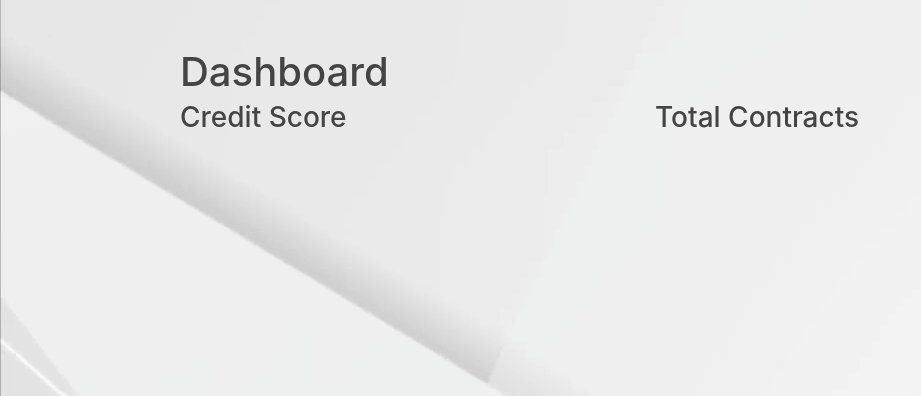
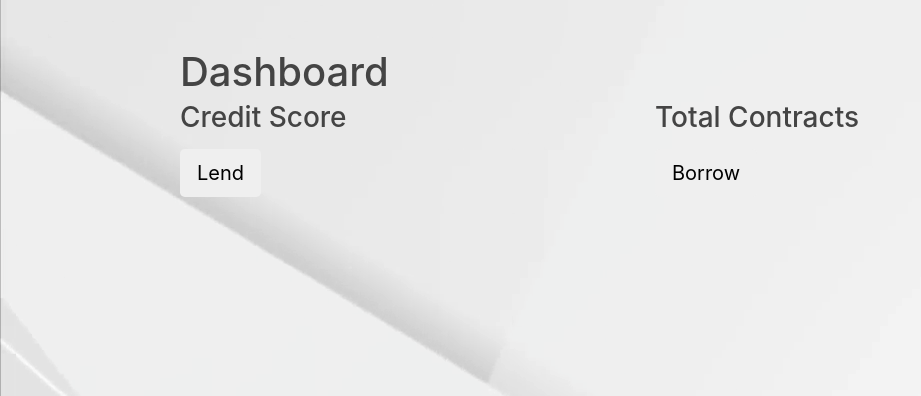
Before and after one commit to Iain530/Ethefux, a Django app: page /dashboard/ in a window 1280 px wide. Shown: the part 74-470 px from the top of the page, without its empty margins (0-921 px from the left). Run offline with Django 3.2, Linux system fonts and the light colour scheme; the visitor is signed in with stand-in values (Sample User, id 1); some libraries are stand-ins or nearby versions.

Commit message:
Lots of shit

```diff
--- a/ethefux/ethefux_app/urls.py
+++ b/ethefux/ethefux_app/urls.py
@@ -4,8 +4,11 @@
 app_name = 'ethefux_app'
 
 urlpatterns = [
-	url(r'^$', views.index, name='index'),
-        url(r'^about/$', views.about, name='about'),
-        url(r'^dashboard/$', views.dashboard, name="dashboard"),
-        url(r'^account/$', views.account, name="account"),
+    url(r'^$', views.index, name='index'),
+    url(r'^about/$', views.about, name='about'),
+    url(r'^dashboard/$', views.dashboard, name="dashboard"),
+    url(r'^account/$', views.account, name="account"),
+    url(r'propose/$',views.propose_contract, name="propose_contract"),
+    url(r'request/$', views.request_contract, name="request_contract"),
+    url(r'accept/$', views.accept_contract, name="accept_contract")
 ]
--- a/ethefux/ethefux_app/views.py
+++ b/ethefux/ethefux_app/views.py
@@ -22,11 +22,12 @@
 
 @login_required
 def dashboard(request):
+
     return render(request, 'dashboard.html')
 
 # Propose a contract to a debtor
 @login_required
-def proposeContract(request):
+def propose_contract(request):
     context_dict = {}
     loanForm = LoanForm()
 
@@ -51,7 +52,7 @@
 
 # Request a loan from a loaner
 @login_required
-def requestContract(request):
+def request_contract(request):
     context_dict = {}
     loanForm = LoanForm()
 
@@ -75,7 +76,7 @@
 
 # Show a potential contract to a user and allow them to accept/decline it
 @login_required
-def acceptContract(request):
+def accept_contract(request):
     context_dict = {}
 
     if request.method == "POST":
@@ -104,7 +105,7 @@
                 if(accepted is not None):
                     if accepted == True:
                         # Try to deploy the contract
-                        deployContract(request)
+                        deploy_contract(request)
                 else:
                     # Decline the proposed contract and notify other parties
                     pass
@@ -114,7 +115,7 @@
 
 # Deploy
 @login_required
-def deployContract(request):
+def deploy_contract(request):
     if request.method == "POST":
         contractid = request.POST.get("contract_id")
         proposal = ContractProposal.objects.get(id=contractid)
--- a/ethefux/templates/dashboard.html
+++ b/ethefux/templates/dashboard.html
@@ -25,6 +25,15 @@
                     <p>{{ total_contracts }}</p>
                 </div>
             </div>
+        </div>
+    </div>
+
+    <div class="row">
+        <div class="col-md-6">
+            <button type="button" class="btn btn-lg">Lend</button>
+        </div>
+        <div class="col-md-6">
+            <button type="button" class="btn btn-lg">Borrow</button>
         </div>
     </div>
 
```
Also changed, not shown: ethefux/templates/ethefux_app/propose_contract.html (renamed from ethefux/templates/proposeContract.html), ethefux/templates/ethefux_app/request_contract.html (renamed from ethefux/templates/requestContract.html), 1 other file.
